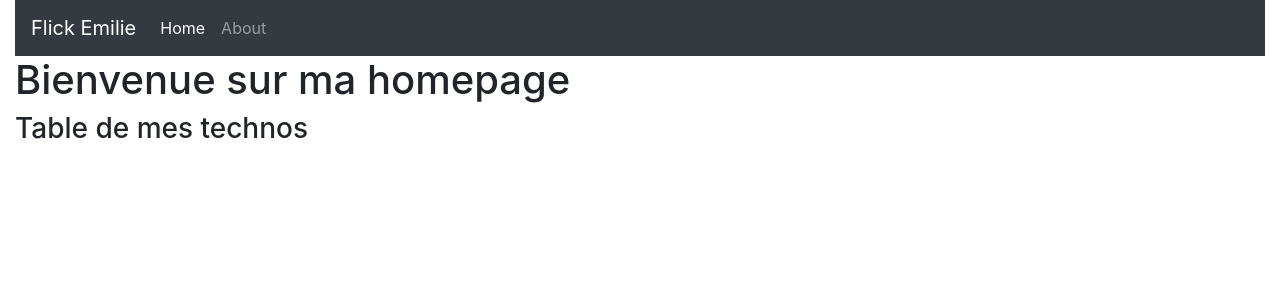
After one commit to h2emi/vitrine-symfony, a Symfony app: template templates/home.html.twig in a window 1280 px wide. The commit adds this page. Shown: the top 300 px of the page. Run offline with Twig, Linux system fonts and the light colour scheme; the template is opened without the code that fills it, so the values that code supplies are empty; some libraries are stand-ins or nearby versions.

Commit message:
construction de base.html.twig et premiers affichages sur la homepage

```diff
--- a/config/routes.yaml
+++ b/config/routes.yaml
@@ -1,3 +1,3 @@
-#index:
-#    path: /
-#    controller: App\Controller\DefaultController::index
+home:
+    path: /
+    controller: App\Controller\DefaultController::indexAction
--- a/templates/base.html.twig
+++ b/templates/base.html.twig
@@ -1,12 +1,10 @@
-<!DOCTYPE html>
-<html>
-    <head>
-        <meta charset="UTF-8">
-        <title>{% block title %}Welcome!{% endblock %}</title>
-        {% block stylesheets %}{% endblock %}
-    </head>
-    <body>
-        {% block body %}{% endblock %}
-        {% block javascripts %}{% endblock %}
+{% include 'components/head.html.twig' %}
+    {% include 'components/navbar.html.twig' %}
+
+
+            {% block body %}{% endblock %}
+
+            {% block javascripts %}{% endblock %}
+        </div>
     </body>
 </html>
--- /dev/null
+++ b/templates/components/head.html.twig
@@ -0,0 +1,19 @@
+<!DOCTYPE html>
+<html>
+
+<head>
+    <meta charset="UTF-8">
+    <meta name="viewport"
+        content="width=device-width, user-scalable=no, initial-scale=1.0, maximum-scale=1.0, minimum-scale=1.0">
+    <meta http-equiv="X-UA-Compatible" content="ie=edge">
+    {% block stylesheets %}
+    <link rel="stylesheet" href="https://stackpath.bootstrapcdn.com/bootstrap/4.4.1/css/bootstrap.min.css"
+        integrity="sha384-Vkoo8x4CGsO3+Hhxv8T/Q5PaXtkKtu6ug5TOeNV6gBiFeWPGFN9MuhOf23Q9Ifjh" crossorigin="anonymous">
+    {% endblock %}
+
+    <title>{% block title %}Welcome!{% endblock %}</title>
+</head>
+
+
+<body>
+<div class="container-fluid">
--- /dev/null
+++ b/templates/components/navbar.html.twig
@@ -0,0 +1,11 @@
+<nav class="navbar navbar-expand-lg navbar-dark bg-dark">
+    <a class="navbar-brand" href="{{ path('home') }}">Flick Emilie</a>
+
+    <div class="collapse navbar-collapse" id="navbarNavAltMarkup">
+        <div class="navbar-nav">
+            <a class="nav-item nav-link active" href="{{ path('home') }}">Home <span class="sr-only">(current)</span></a>
+            <a class="nav-item nav-link" href="#">About</a>
+
+        </div>
+    </div>
+</nav>
--- /dev/null
+++ b/templates/home.html.twig
@@ -0,0 +1,23 @@
+{% extends 'base.html.twig' %}
+
+{% block body %}
+<h1>Bienvenue sur ma homepage</h1>
+
+<h3>Table de mes technos</h3>
+<div class="row">
+
+    {% for techno in technos %}
+      <div class="card" style="width: 18rem;">
+        <img src="{{ techno.image }}" class="card-img-top" alt="...">
+        <div class="card-body">
+          <p class="card-text">{{ techno.name }}</p>
+        </div>
+      </div>
+
+
+    {% endfor %}
+
+</div>
+
+
+{% endblock %}
```
Also changed, not shown: src/Controller/DefaultController.php (added, +15 -0 lines).
